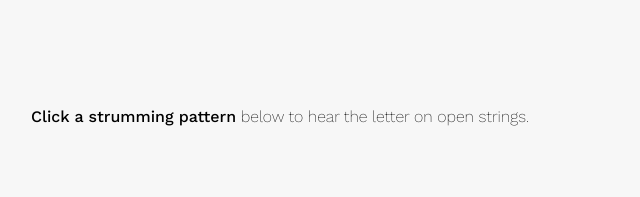
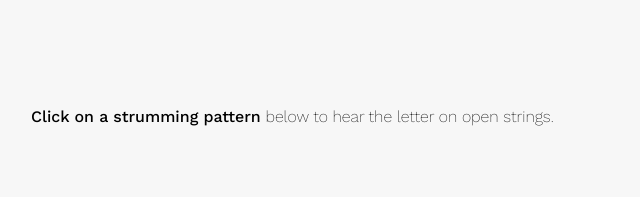
Before and after one commit to kwakseo/portfolio, a plain HTML site: page guitar.html in a window 1280 px wide. Shown: the part 872-1069 px from the top of the page, 109-749 px from the left. Drawn offline with nearby package versions, Linux system fonts and the light colour scheme; files whose address does not match are found by name.

Commit message:
phrasing

```diff
--- a/guitar.html
+++ b/guitar.html
@@ -33,7 +33,7 @@
 	</div>
 
 	<div class="description_container">
-		<p style="margin-top: 60px"><b>Click a strumming pattern</b> below to hear the letter on open strings.</p>
+		<p style="margin-top: 60px"><b>Click on a strumming pattern</b> below to hear the letter on open strings.</p>
 	</div>
 
 	<div class="strums_container">
```
